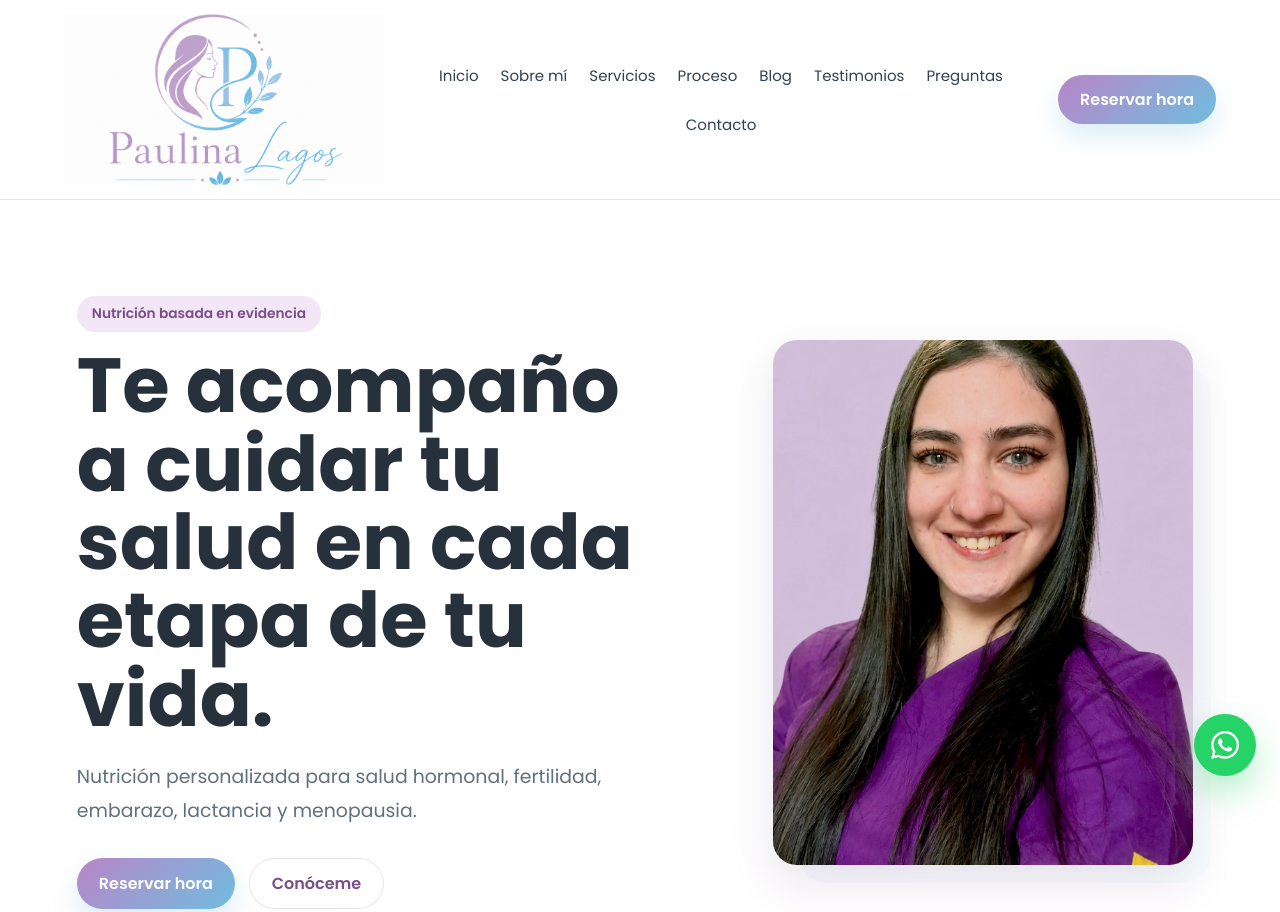
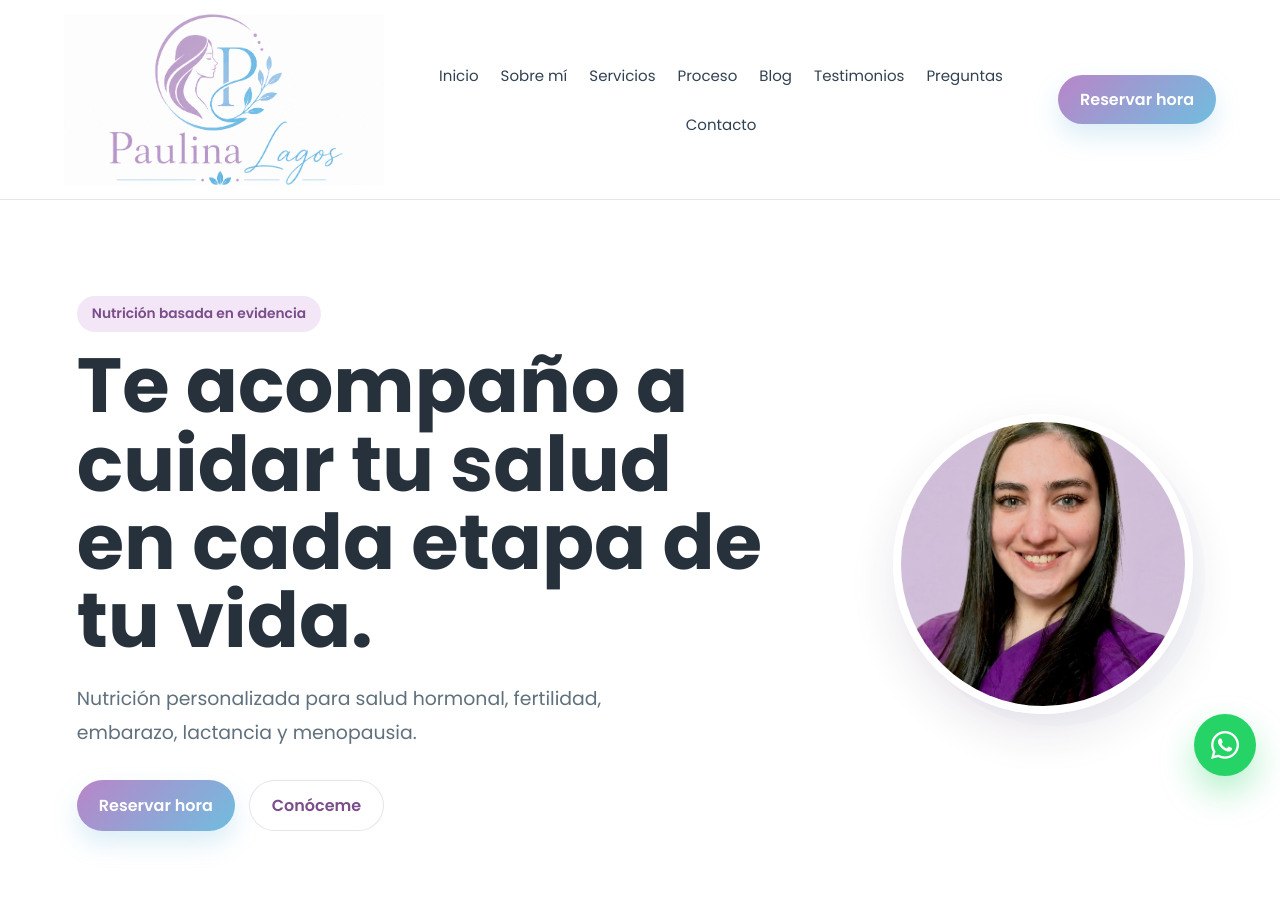
Before and after one commit to nutripaulilagos/nutricionfemenina, a plain HTML site: page index.html in a window 1280 px wide. Shown: the top 912 px of the page. Drawn offline with Linux system fonts and the light colour scheme.

Commit message:
Adjust hero section dimensions and image styles

```diff
--- a/styles.css
+++ b/styles.css
@@ -101,7 +101,7 @@ nav a {
 
 .hero {
   display: grid;
-  grid-template-columns: minmax(0, 1fr) minmax(320px, 440px);
+  grid-template-columns: minmax(0, 1fr) minmax(240px, 320px);
   align-items: center;
   gap: clamp(32px, 7vw, 92px);
   min-height: calc(100vh - 96px);
@@ -157,24 +157,25 @@ h1 {
 .hero-imagen {
   position: relative;
   justify-self: center;
-  width: min(100%, 420px);
+  width: min(100%, 300px);
 }
 
 .hero-imagen::before {
   content: "";
   position: absolute;
-  inset: 26px -18px -18px 26px;
-  border-radius: 28px;
+  inset: 12px -12px -12px 12px;
+  border-radius: 50%;
   background: linear-gradient(135deg, #ead5f1, #d9f2fb);
   z-index: -1;
 }
 
 .hero-imagen img {
   width: 100%;
-  aspect-ratio: 4 / 5;
+  aspect-ratio: 1 / 1;
   object-fit: cover;
   object-position: center top;
-  border-radius: 24px;
+  border: 8px solid #fff;
+  border-radius: 50%;
   box-shadow: var(--shadow);
 }
 
```
